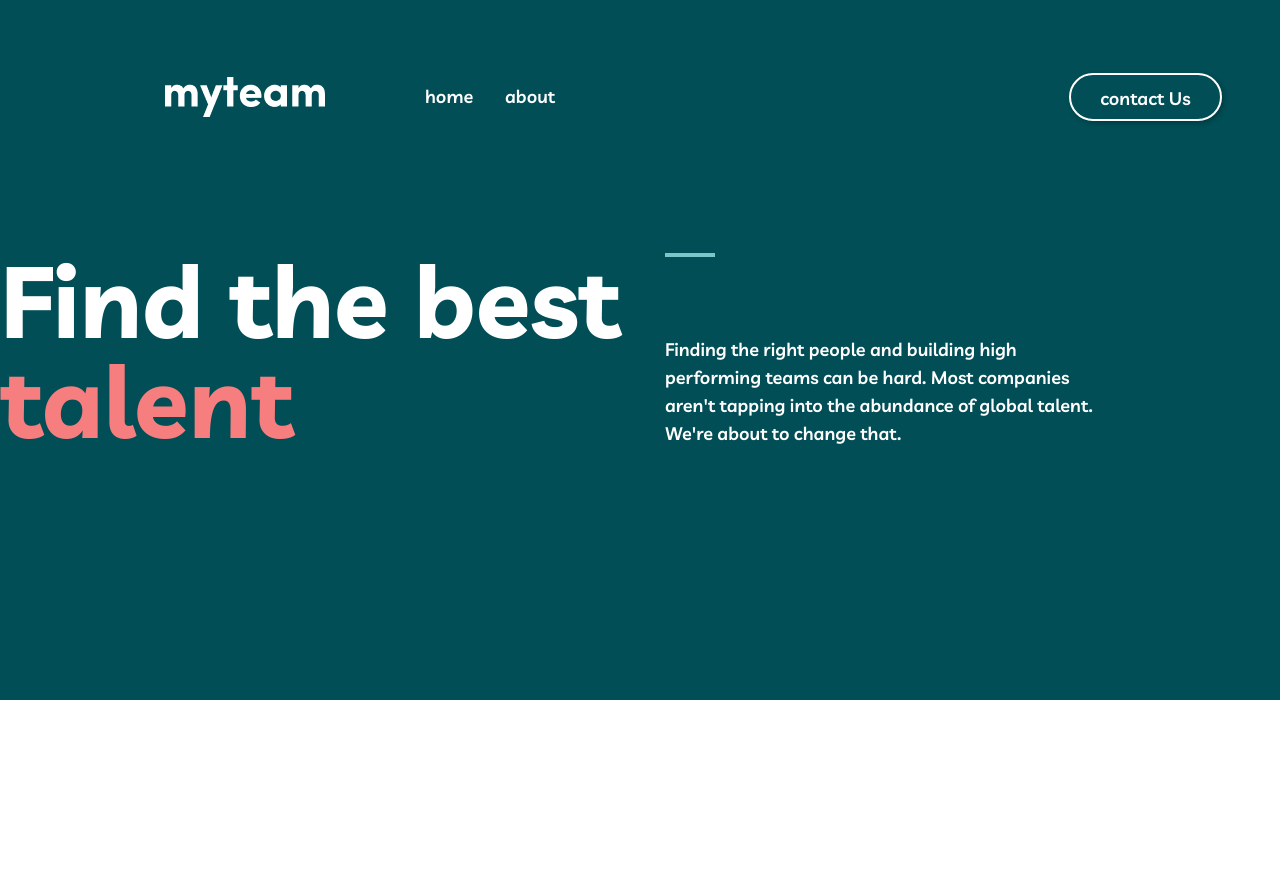
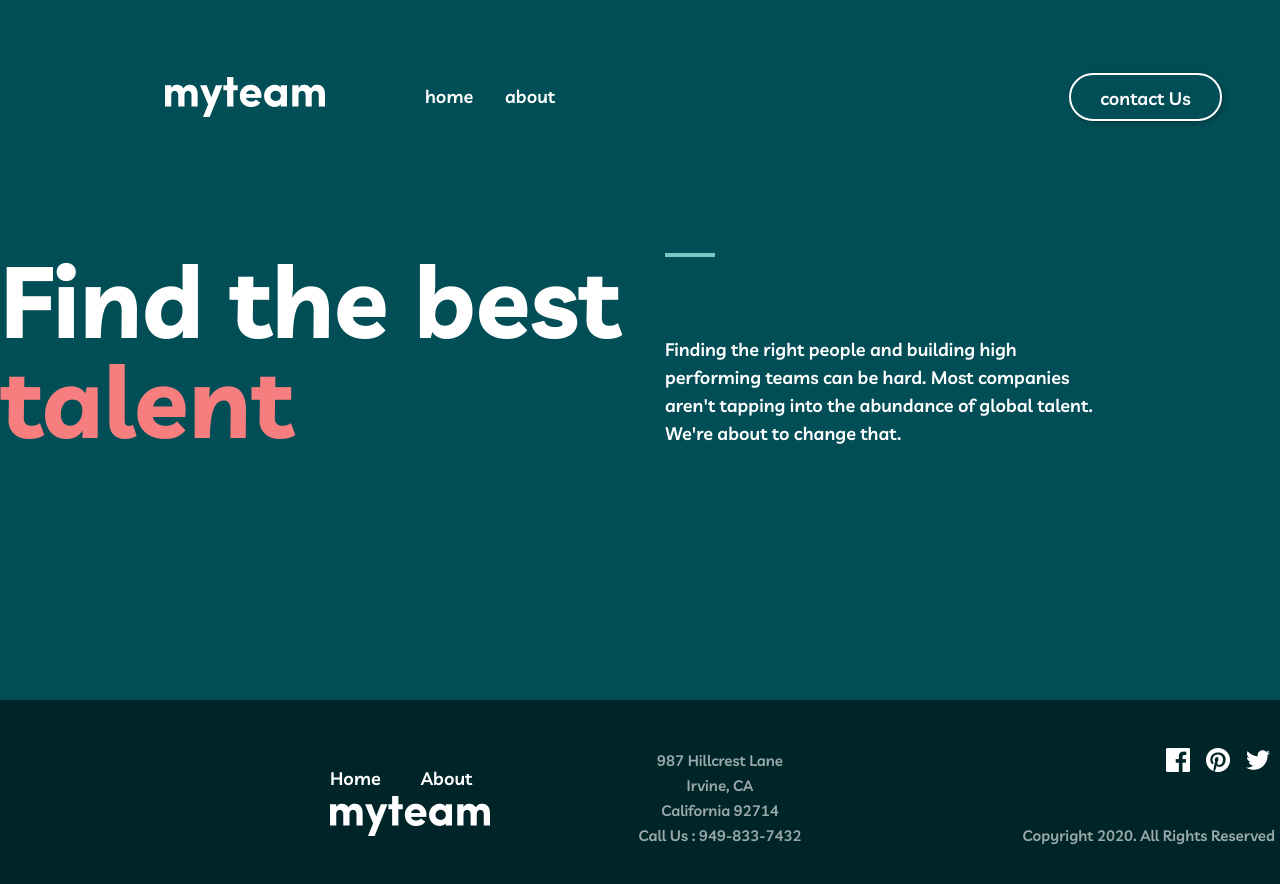
Before and after one commit to TaxLimit/Programavimo-Virtuozai, a plain HTML site: page index.html in a window 1280 px wide. Shown: the top 884 px of the page. Before the commit the page ends 800 px from the top, so only its background shows below. Drawn offline with Linux system fonts and the light colour scheme.

Commit message:
footer-1

```diff
--- a/CSS/style.css
+++ b/CSS/style.css
@@ -162,3 +162,90 @@
 .contact-button:hover {
   background-color: rgba(255, 255, 255, 0.1); /* Fono spalva rašant */
 }
+
+/* Footer  */
+
+.footer {
+  width: 1440px; /* Bendras skilties plotis */
+  height: 196px; /* Bendras skilties aukštis */
+  flex-shrink: 0;
+  display: flex;
+  justify-content: center;
+  align-items: center;
+  background: #002529; /* Fono spalva */
+}
+
+.footer-container {
+  width: 1110px; /* Konteinerio nr-2 plotis */
+  height: 100px; /* Konteinerio nr-2 aukštis */
+  flex-shrink: 0;
+  position: relative;
+}
+
+.footer-logo {
+  width: 160px; /* Logotipo plotis */
+  height: 40px; /* Logotipo aukštis */
+  flex-shrink: 0;
+  position: absolute;
+  top: 48px;
+  left: 165px;
+}
+
+.footer-nav-buttons {
+  display: flex;
+  position: absolute;
+  left: 165px;
+  bottom: 55px; /* Atstumas nuo apačios */
+}
+
+.footer-nav-button {
+  background: none; /* Pašalina mygtuko foną */
+  border: none; /* Pašalina mygtuko kontūrą */
+  color: #FFF;
+  font-family: Livvic;
+  font-size: 18px;
+  font-style: normal;
+  font-weight: 600;
+  line-height: 28px;
+  margin-right: 40px; /* Tarpas tarp mygtukų */
+}
+
+.footer-contact {
+  width: 445px;
+  color: #FFF;
+  font-family: Livvic;
+  font-size: 15px;
+  font-style: normal;
+  font-weight: 600;
+  line-height: 25px;
+  opacity: 0.6;
+  text-align: center;
+  position: absolute;
+  top: 50%;
+  left: 50%;
+  transform: translate(-50%, -50%);
+}
+
+.footer-social-network {
+  width: 104px; /* Socialinių tinklų logotipo plotis */
+  height: 24px; /* Socialinių tinklų logotipo aukštis */
+  flex-shrink: 0;
+  position: absolute;
+
+  right: 5px; /* Atstumas nuo dešinės krašto */
+}
+
+.footer-copyright {
+  width: 255px; /* Užrašo "Copyright" plotis */
+  color: #FFF;
+  text-align: right;
+  font-family: Livvic;
+  font-size: 15px;
+  font-style: normal;
+  font-weight: 600;
+  line-height: 25px;
+  opacity: 0.6;
+  position: absolute;
+  right: 0px; /* Atstumas nuo dešinės krašto */
+  bottom: 0px; /* Atstumas nuo apačios */
+}
--- a/index.html
+++ b/index.html
@@ -51,6 +51,24 @@
     <section></section>
     <section></section>
     <article></article>
-    <footer></footer>
+    <footer class="footer">
+      <div class="footer-container">
+          <img src="IMG/myteam 2.png" alt="MyTeam Logo" class="footer-logo">
+          <div class="footer-nav-buttons">
+              <button class="footer-nav-button">Home</button>
+              <button class="footer-nav-button">About</button>
+          </div>
+          <div class="footer-contact">
+              987 Hillcrest Lane<br>
+              Irvine, CA<br>
+              California 92714<br>
+              Call Us : 949-833-7432
+          </div>
+          <img src="IMG/Group 31.png" alt="Social Networks" class="footer-social-network">
+          <div class="footer-copyright">
+              Copyright 2020. All Rights Reserved
+          </div>
+      </div>
+  </footer>
   </body>
 </html>
```
Also changed, not shown: IMG/Group 31.png (added).
